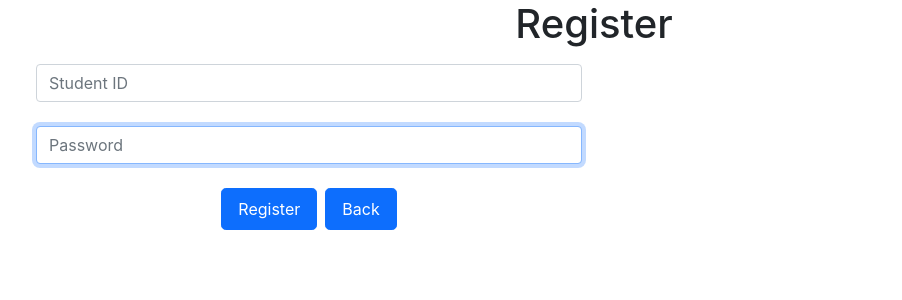
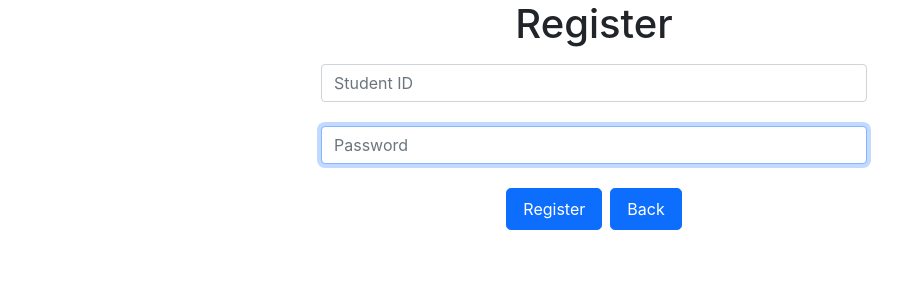
Before and after one commit to rahmatsyifana12/honesty-canteen-sq, a React (Create React App) app in the folder frontend/: page /register in a window 1280 px wide. Shown: the top 300 px of the page, without its empty margins (46-948 px from the left). Built offline with nearby package versions, Linux system fonts and the light colour scheme.

Commit message:
Update styling in login and register page

```diff
--- a/frontend/src/components/Login/LoginForm.jsx
+++ b/frontend/src/components/Login/LoginForm.jsx
@@ -32,7 +32,7 @@ function LoginForm() {
     return (
         <form method="POST">
             <div className="row">
-                <div className="form-group col-6">
+                <div className="form-group col-6 m-auto">
                     <input
                         onChange={(e) => setStudentId(e.target.value)}
                         id="student-id"
--- a/frontend/src/components/Register/RegisterForm.jsx
+++ b/frontend/src/components/Register/RegisterForm.jsx
@@ -28,7 +28,7 @@ function RegisterForm() {
     return (
         <form method="POST">
             <div className="row">
-                <div className="form-group col-6">
+                <div className="form-group col-6 m-auto">
                     <input
                         onChange={(e) => setStudentId(e.target.value)}
                         id="student-id"
```
